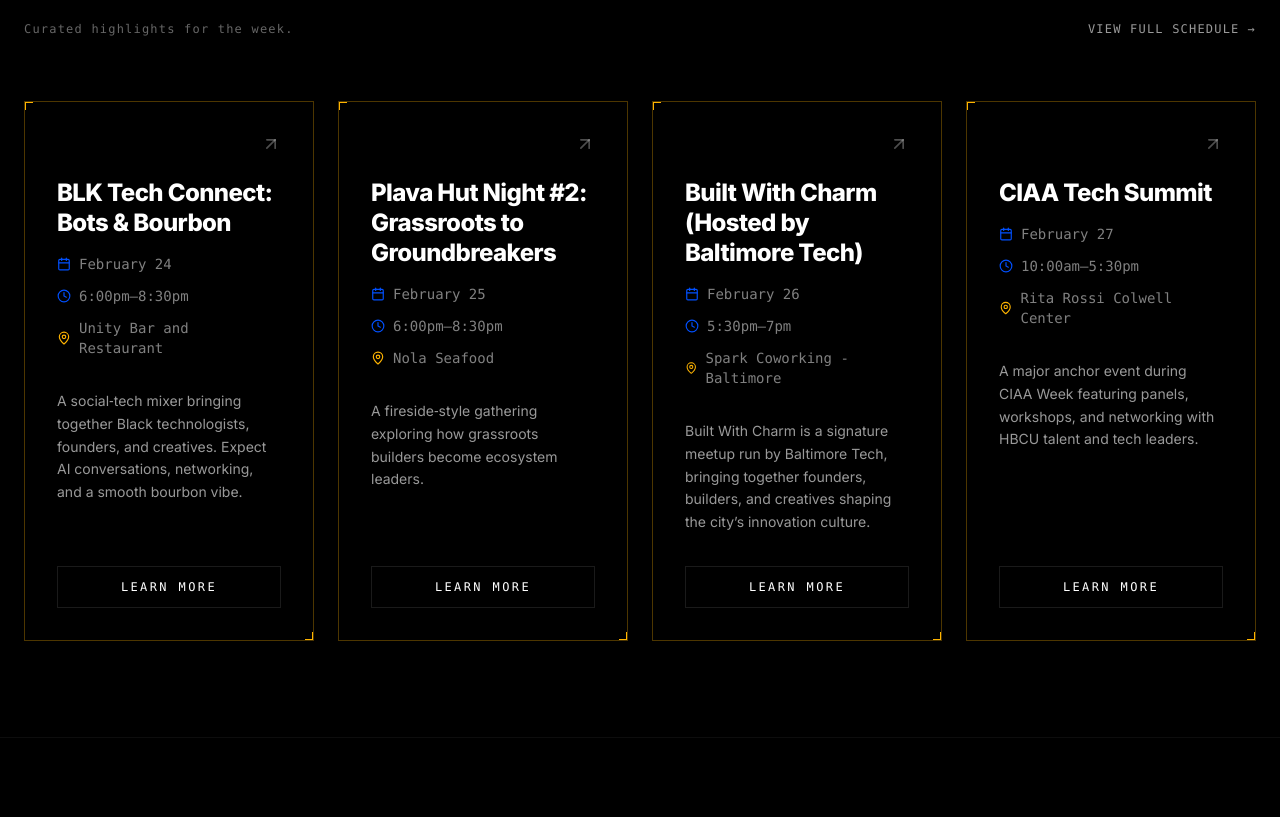
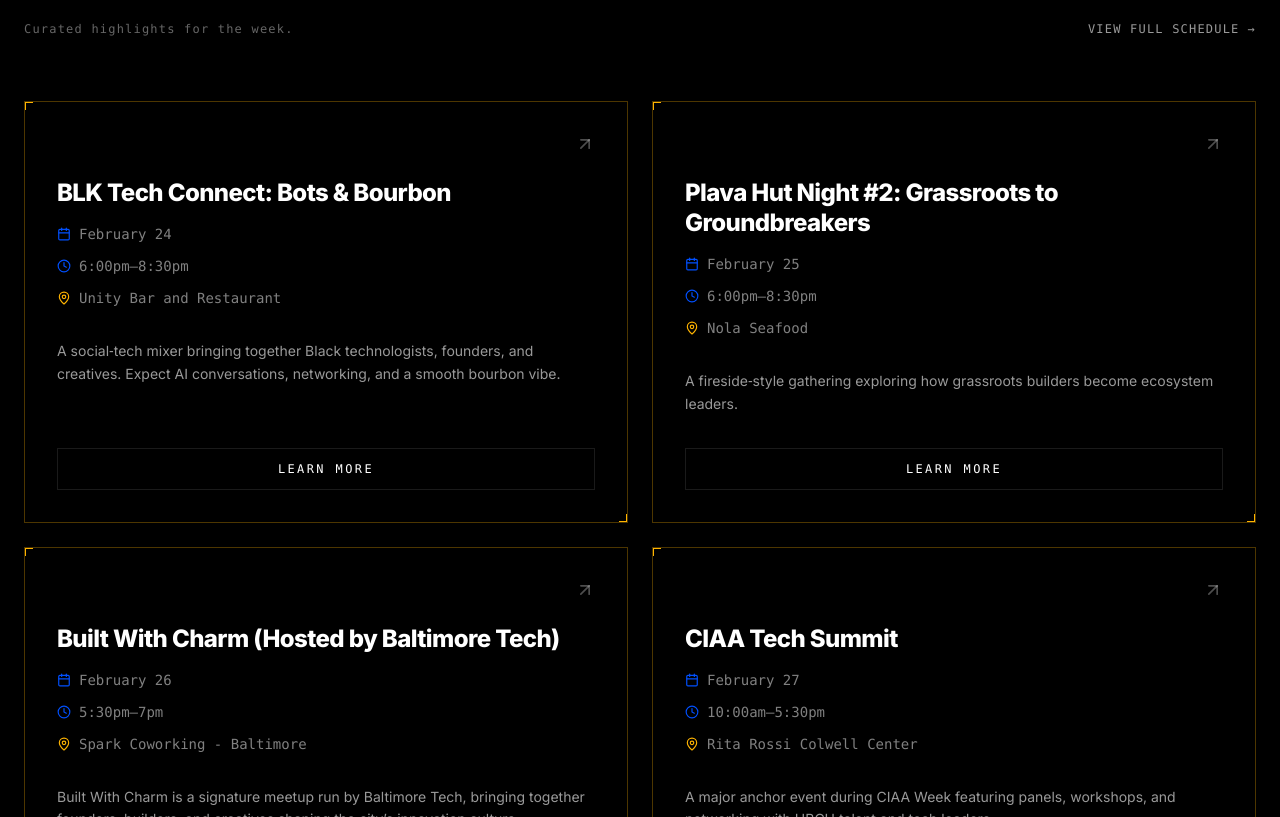
Before and after one commit to kcooperdev/bmore-tech-week, a React (Vite) app: page / in a window 1280 px wide. Shown: the part 1983-2800 px from the top of the page. Built offline with nearby package versions, Linux system fonts and the light colour scheme.

Commit message:
prep for prod

```diff
--- a/components/EventLineup.tsx
+++ b/components/EventLineup.tsx
@@ -8,8 +8,8 @@
 }
 
 const EventLineup: React.FC<Props> = ({ onSeeAll }) => {
-  // Only show the first few for the landing page preview
-  const featuredEvents = EVENTS.slice(0, 4);
+  // Only show the first 4 events, excluding "Black Then Black Now"
+  const featuredEvents = EVENTS.filter(e => e.title !== 'Black Then Black Now').slice(0, 4);
 
   return (
     <section id="events" className="py-24 bg-black relative">
@@ -32,8 +32,8 @@
         </div>
       </div>
 
-       {/* Grid */}
-       <div className="max-w-7xl mx-auto px-6 grid grid-cols-1 md:grid-cols-2 lg:grid-cols-4 gap-6">
+      {/* Grid - 2x2 Layout */}
+      <div className="max-w-7xl mx-auto px-6 grid grid-cols-1 md:grid-cols-2 lg:grid-cols-2 gap-6">
         {featuredEvents.map(event => (
           <EventCard key={event.id} event={event} />
         ))}
--- a/constants.tsx
+++ b/constants.tsx
@@ -41,6 +41,16 @@
     link: 'https://luma.com/ueap4iyk'
   },
   {
+    id: '5',
+    date: 'February 26',
+    time: '8:00pm–12:00am',
+    location: "Mama Koko's",
+    title: 'Black Then Black Now',
+    category: 'NETWORKING',
+    description: 'Baltimore’s luxury multisensory experience returns — this time in all black. Live sax layered with R&B, Afro Beats, funk, and soul. Curated cocktails tuned to the frequencies of the music. Live art unfolding in real time, exploring the legacy of Black dandyism, with a tailor on-site sewing a suit jacket inspired by self-expression and style.',
+    link: 'https://posh.vip/e/high-notes-hidden-stories?t=linktree'
+  },
+  {
     id: '4',
     date: 'February 27',
     time: '10:00am–5:30pm',
```
Also changed, not shown: 1 other file (tests, documents, lock files or other folders). Lines whose indentation alone changed are shown as unchanged.
